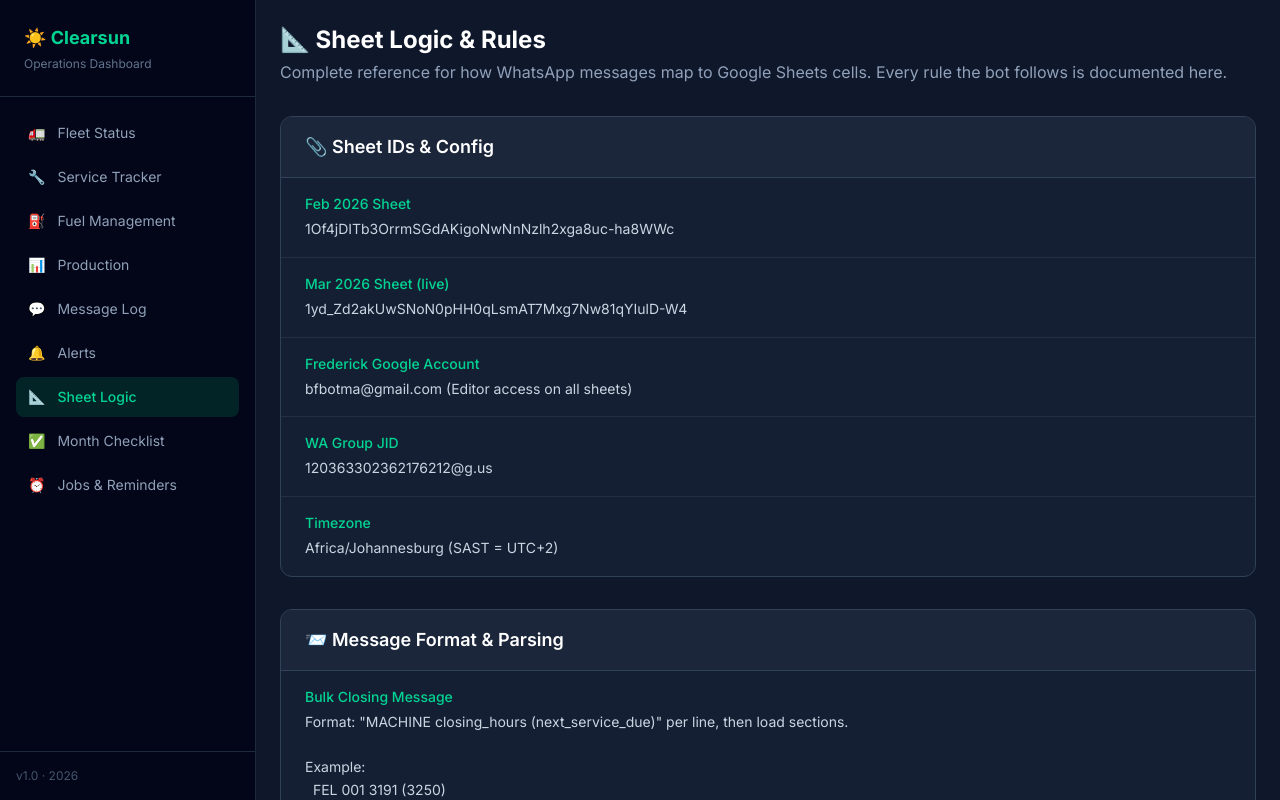
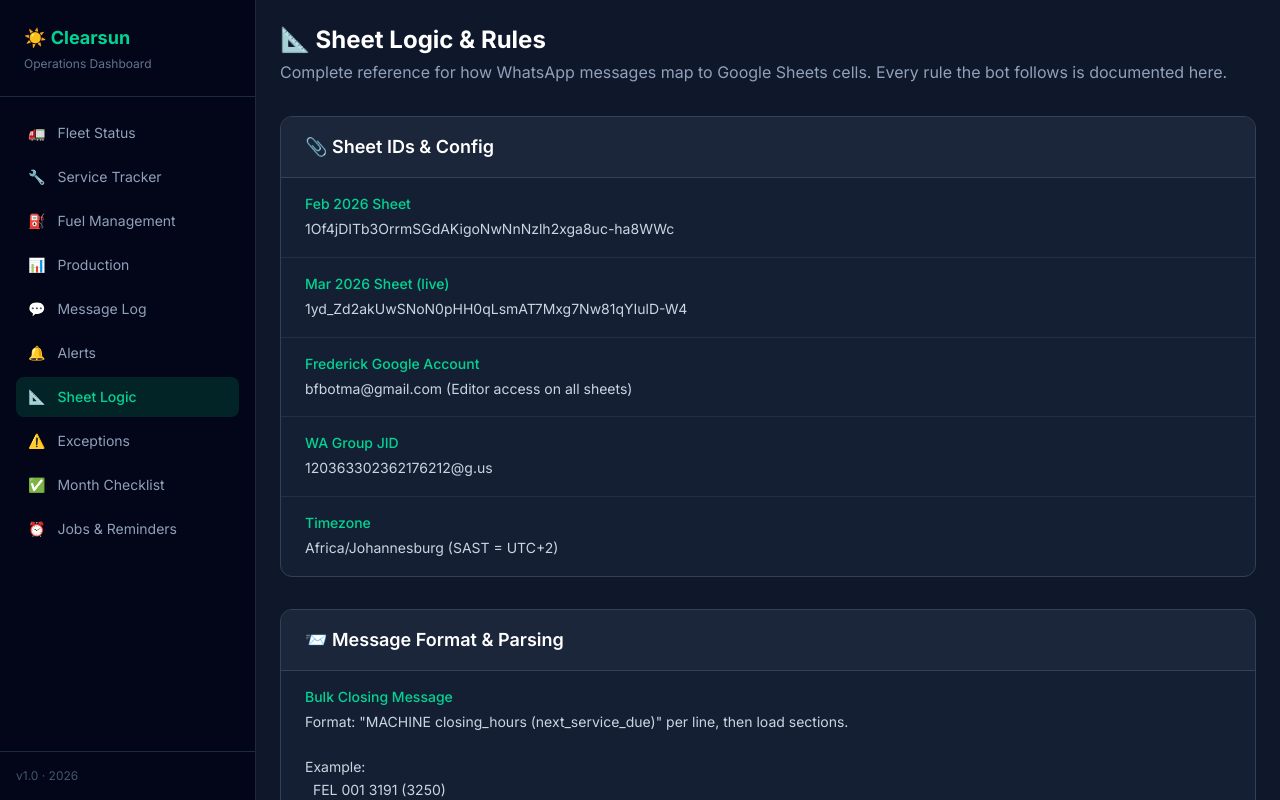
Before and after one commit to Highlander89/Clear-Sun-Site, a Next.js app: page /logic in a window 1280 px wide. Shown: the top 800 px of the page. Built offline with nearby package versions, Linux system fonts and the light colour scheme.

Commit message:
feat: add Exceptions link to sidebar

```diff
--- a/app/components/Sidebar.tsx
+++ b/app/components/Sidebar.tsx
@@ -10,6 +10,7 @@ const nav = [
   { href: '/messages', label: 'Message Log', icon: '💬' },
   { href: '/alerts', label: 'Alerts', icon: '🔔' },
   { href: '/logic', label: 'Sheet Logic', icon: '📐' },
+  { href: '/exceptions', label: 'Exceptions', icon: '⚠️' },
   { href: '/checklist', label: 'Month Checklist', icon: '✅' },
   { href: '/reminders', label: 'Jobs & Reminders', icon: '⏰' },
 ];
```
